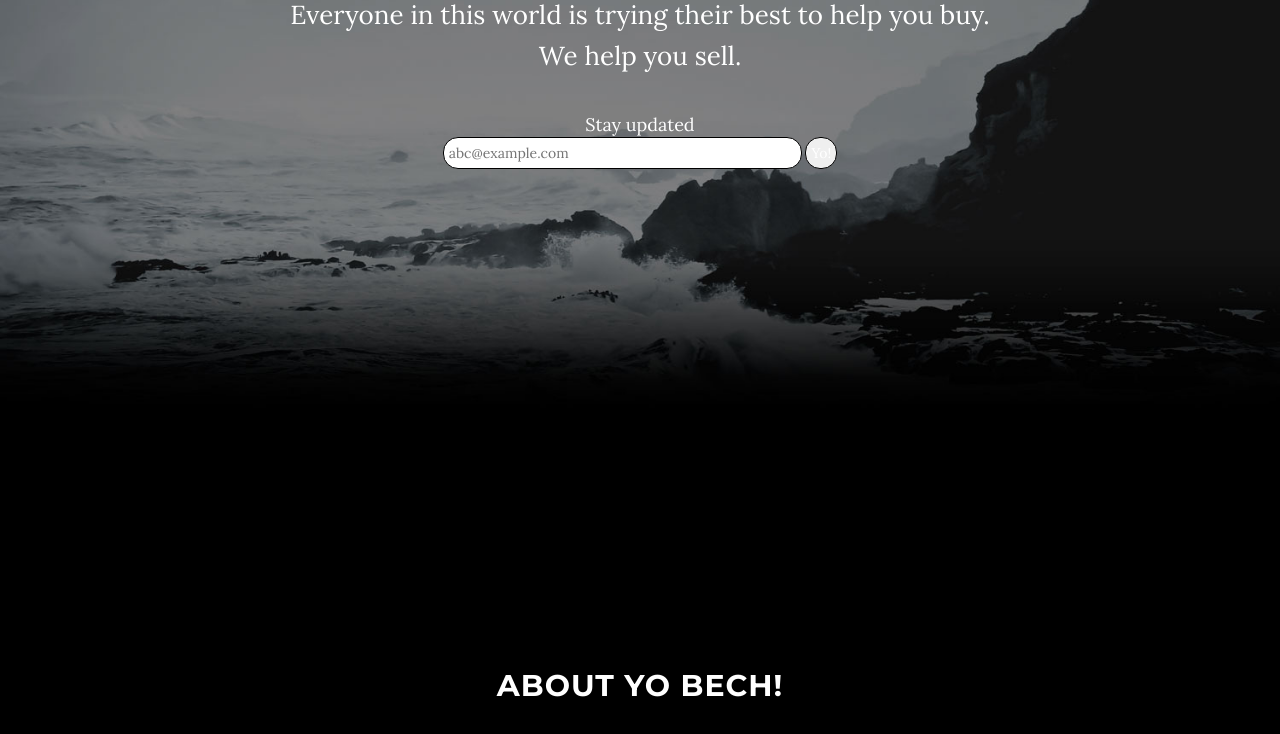
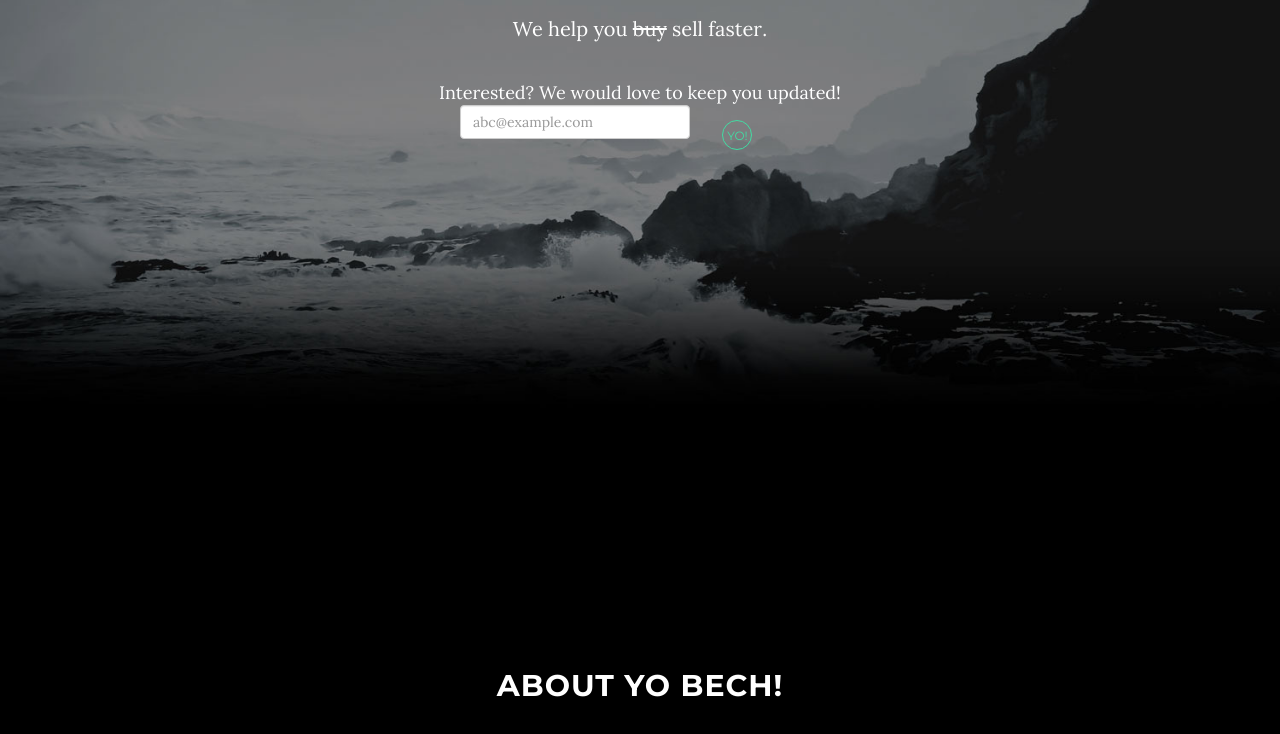
Before and after one commit to nainy05/landingforme, a plain HTML site: page startbootstrap-grayscale-1.0.4/index.html in a window 1280 px wide. Shown: the part 381-1115 px from the top of the page. Drawn offline with Linux system fonts and the light colour scheme; some packages are replaced by stand-ins of ours.

Commit message:
Some more progress as of today

```diff
--- a/startbootstrap-grayscale-1.0.4/css/grayscale.css
+++ b/startbootstrap-grayscale-1.0.4/css/grayscale.css
@@ -372,10 +372,23 @@ body {
     webkit-tap-highlight-color: rgba(255,255,255,.2);
 }
 
-input
-{
-  -moz-border-radius: 15px;
- border-radius: 15px;
-    border:solid 1px black;
-    padding:5px;
+#swap {
+    vertical - align: top;
+    width: 0;
+    height: 1.15em;
+ /* needed. px, em or any other */;
 }
+
+#swap > span {
+    position: absolute;
+}
+
+.btn-circle {
+  width: 30px;
+  height: 30px;
+  text-align: center;
+  padding: 6px 0;
+  font-size: 12px;
+  line-height: 1.428571429;
+  border-radius: 15px;
+}
--- a/startbootstrap-grayscale-1.0.4/index.html
+++ b/startbootstrap-grayscale-1.0.4/index.html
@@ -73,11 +73,19 @@
                 <div class="row">
                     <div class="col-md-8 col-md-offset-2">
                         <h1 class="brand-heading">Yo Bech!</h1>
-                        <p class="intro-text">Everyone in this world is trying their best to help you buy.<br>We help you sell.</p>
-                       <font size = 4>Stay updated</font> <br>
-                        <input type = "email" name = "subscriber_email" placeholder = "abc@example.com" size = 40>
-                        <input type = "submit" value = "Yo!"><br><br>
+                        <p>We help you <s>buy</s> sell <span id="swap"></span>.</p>
+                       <font size = 4>Interested? We would love to keep you updated!</font> <br>
+                       <form action = "" >
+                    <div class="row">
+                    <div class = "col-xs-4 col-md-offset-3">
+                        <input type = "email" class="form-control" name = "subscriber_email" id = "ex2" placeholder = "abc@example.com">
 
+                    </div>
+                    <div class= "col-xs-1 ">
+                        <input type = "submit" class="btn btn-default btn-circle" value = "Yo!"><br><br>
+                    </div>
+                   </div>
+                        </form>
                     </div>
                 </div>
             </div>
@@ -127,7 +135,7 @@
     <!-- Footer -->
     <footer>
         <div class="container text-center">
-            <p>Copyright &copy; Your Website 2014</p>
+            <p>Copyright &copy; Yo Bech! 2015</p>
         </div>
     </footer>
 
@@ -146,6 +154,8 @@
     <!-- Custom Theme JavaScript -->
     <script src="js/grayscale.js"></script>
 
+    <script src="js/sample.js"></script>
+
 </body>
 
 </html>
--- /dev/null
+++ b/startbootstrap-grayscale-1.0.4/js/sample.js
@@ -0,0 +1,16 @@
+var txt = ['faster', 'smoother', 'easier', 'fairer'],
+    n = txt.length,
+    $swap = $('#swap'),
+    $span,
+    c = -1;
+
+// CREATE SPANS INSIDE SPAN
+for(var i=0; i<txt.length; i++) $swap.append($('<span />',{text:txt[i]}));
+// HIDE AND COLLECT THEM
+$span = $("span", $swap).hide();
+
+(function loop(){
+    c = ++c % n;
+    $swap.animate({width: $span.eq( c ).width() });
+    $span.stop().fadeOut().eq(c).fadeIn().delay(1000).show(0, loop);
+}());
```
